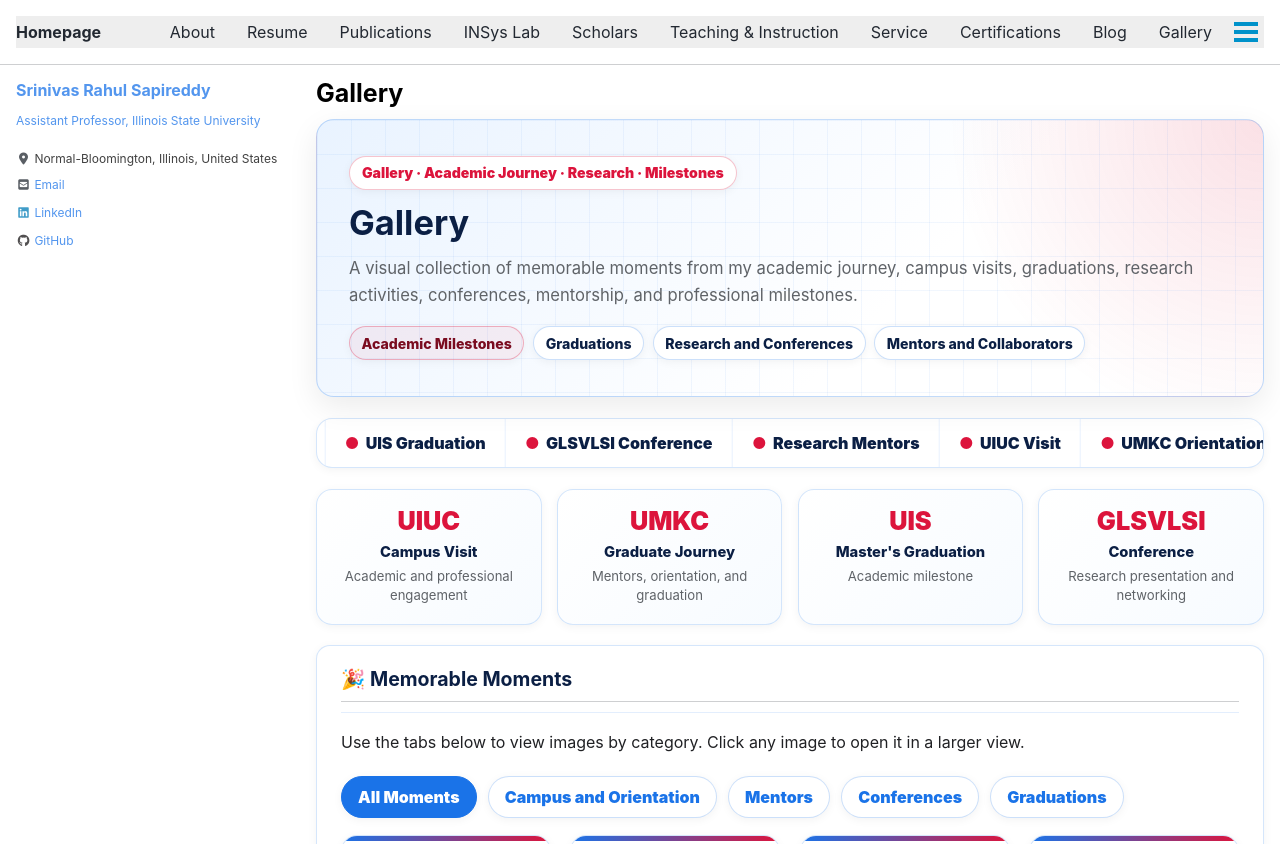
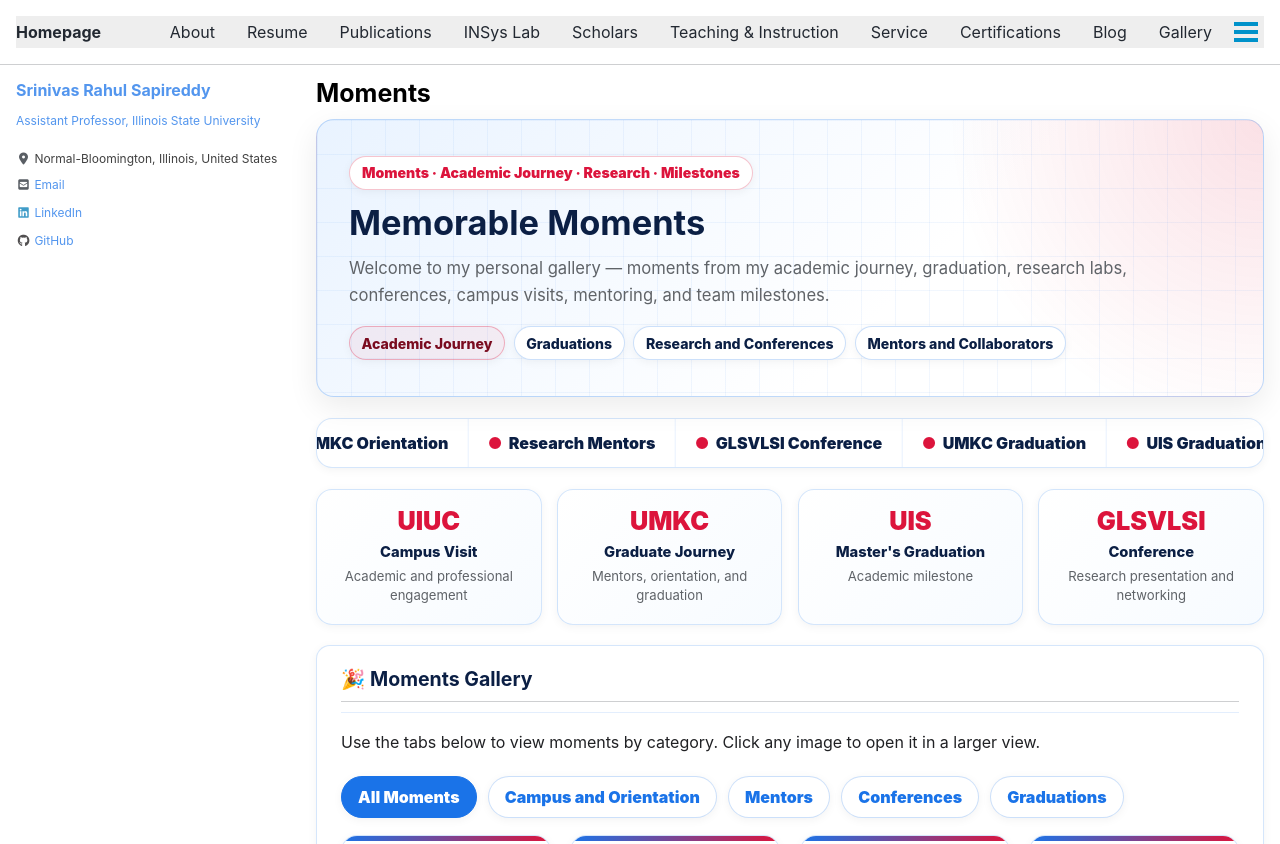
Before and after one commit to srsapireddy/srsapireddy.github.io, a Jekyll site: the page built from _pages/moments.md, in a window 1280 px wide and 1400 px high, cut to the strip 0-844 px from the top of the window. Built offline with Jekyll 4.4.1, drawn with Linux system fonts in a browser that asks for light colours; cached includes are drawn as plain includes; nearby versions of some CDN libraries.

Commit message:
Update moments.md

```diff
--- a/_pages/moments.md
+++ b/_pages/moments.md
@@ -1,7 +1,7 @@
 ---
-title: "Gallery"
+title: "Moments"
 layout: single
-permalink: /gallery/
+permalink: /moments/
 author_profile: true
 ---
 
@@ -36,12 +35,12 @@
   to{transform:scale(1); opacity:1;}
 }
 
-.gallery-wrap{
+.moments-wrap{
   animation:fadeInUp 0.85s ease-in-out;
 }
 
 /* Hero */
-.gallery-hero{
+.moments-hero{
   position:relative;
   overflow:hidden;
   border-radius:var(--radius);
@@ -54,7 +53,7 @@
   box-shadow:var(--shadow);
 }
 
-.gallery-hero::before{
+.moments-hero::before{
   content:"";
   position:absolute;
   inset:0;
@@ -83,14 +82,14 @@
   margin-bottom:0.85rem;
 }
 
-.gallery-hero h1{
+.moments-hero h1{
   margin:0;
   font-size:2.15rem;
   line-height:1.15;
   color:var(--text);
 }
 
-.gallery-hero p{
+.moments-hero p{
   margin:0.75rem 0 0 0;
   color:var(--muted);
   font-size:1.04rem;
@@ -240,7 +239,7 @@
 }
 
 /* Tabs */
-.gallery-tabs{
+.moments-tabs{
   display:flex;
   flex-wrap:wrap;
   gap:0.7rem;
@@ -279,7 +278,7 @@
   display:block;
 }
 
-/* Gallery grid */
+/* Grid */
 .highlight-grid{
   display:grid;
   grid-template-columns:repeat(4,1fr);
@@ -336,7 +335,7 @@
   font-weight:900;
 }
 
-.gallery-tag{
+.moment-tag{
   position:absolute;
   top:12px;
   left:12px;
@@ -351,11 +350,11 @@
   border:1px solid rgba(255,255,255,0.25);
 }
 
-.gallery-tag.red{
+.moment-tag.red{
   background:rgba(220,20,60,0.92);
 }
 
-.gallery-tag.green{
+.moment-tag.green{
   background:rgba(26,127,61,0.92);
 }
 
@@ -417,11 +416,11 @@
 }
 
 @media (max-width:700px){
-  .gallery-hero{
+  .moments-hero{
     padding:1.5rem 1.1rem;
   }
 
-  .gallery-hero h1{
+  .moments-hero h1{
     font-size:1.65rem;
   }
 
@@ -442,21 +441,21 @@
 }
 </style>
 
-<div class="gallery-wrap">
+<div class="moments-wrap">
 
-  <div class="gallery-hero">
+  <div class="moments-hero">
     <div class="hero-content">
-      <span class="hero-kicker">Gallery · Academic Journey · Research · Milestones</span>
+      <span class="hero-kicker">Moments · Academic Journey · Research · Milestones</span>
 
-      <h1>Gallery</h1>
+      <h1>Memorable Moments</h1>
 
       <p>
-        A visual collection of memorable moments from my academic journey, campus visits,
-        graduations, research activities, conferences, mentorship, and professional milestones.
+        Welcome to my personal gallery — moments from my academic journey, graduation,
+        research labs, conferences, campus visits, mentoring, and team milestones.
       </p>
 
       <div class="hero-badges">
-        <span class="badge red">Academic Milestones</span>
+        <span class="badge red">Academic Journey</span>
         <span class="badge">Graduations</span>
         <span class="badge">Research and Conferences</span>
         <span class="badge">Mentors and Collaborators</span>
@@ -466,19 +465,19 @@
 
   <div class="sliding-bar">
     <div class="slide-track">
+      <div class="slide-item"><span>●</span> UIUC Visit</div>
+      <div class="slide-item"><span>●</span> UMKC Orientation</div>
+      <div class="slide-item"><span>●</span> Research Mentors</div>
+      <div class="slide-item"><span>●</span> GLSVLSI Conference</div>
       <div class="slide-item"><span>●</span> UMKC Graduation</div>
       <div class="slide-item"><span>●</span> UIS Graduation</div>
-      <div class="slide-item"><span>●</span> GLSVLSI Conference</div>
-      <div class="slide-item"><span>●</span> Research Mentors</div>
+
       <div class="slide-item"><span>●</span> UIUC Visit</div>
       <div class="slide-item"><span>●</span> UMKC Orientation</div>
-
+      <div class="slide-item"><span>●</span> Research Mentors</div>
+      <div class="slide-item"><span>●</span> GLSVLSI Conference</div>
       <div class="slide-item"><span>●</span> UMKC Graduation</div>
       <div class="slide-item"><span>●</span> UIS Graduation</div>
-      <div class="slide-item"><span>●</span> GLSVLSI Conference</div>
-      <div class="slide-item"><span>●</span> Research Mentors</div>
-      <div class="slide-item"><span>●</span> UIUC Visit</div>
-      <div class="slide-item"><span>●</span> UMKC Orientation</div>
     </div>
   </div>
 
@@ -509,116 +508,116 @@
   </div>
 
   <div class="section">
-    <h2>🎉 Memorable Moments</h2>
+    <h2>🎉 Moments Gallery</h2>
     <div class="divider"></div>
 
     <p>
-      Use the tabs below to view images by category. Click any image to open it in a larger view.
+      Use the tabs below to view moments by category. Click any image to open it in a larger view.
     </p>
 
-    <div class="gallery-tabs">
-      <button class="tab-button active" onclick="openGalleryTab(event, 'all-tab')">All Moments</button>
-      <button class="tab-button" onclick="openGalleryTab(event, 'campus-tab')">Campus and Orientation</button>
-      <button class="tab-button" onclick="openGalleryTab(event, 'mentors-tab')">Mentors</button>
-      <button class="tab-button" onclick="openGalleryTab(event, 'conference-tab')">Conferences</button>
-      <button class="tab-button" onclick="openGalleryTab(event, 'graduation-tab')">Graduations</button>
+    <div class="moments-tabs">
+      <button class="tab-button active" onclick="openMomentTab(event, 'all-tab')">All Moments</button>
+      <button class="tab-button" onclick="openMomentTab(event, 'campus-tab')">Campus and Orientation</button>
+      <button class="tab-button" onclick="openMomentTab(event, 'mentors-tab')">Mentors</button>
+      <button class="tab-button" onclick="openMomentTab(event, 'conference-tab')">Conferences</button>
+      <button class="tab-button" onclick="openMomentTab(event, 'graduation-tab')">Graduations</button>
     </div>
 
     <div id="all-tab" class="tab-panel active">
       <div class="highlight-grid">
 
         <div class="highlight-card">
-          <span class="gallery-tag">Campus</span>
+          <span class="moment-tag">Campus</span>
           <img src="/images/Gies.jpeg" alt="Campus visit to University of Illinois Urbana-Champaign.">
           <h4>Campus visit to University of Illinois Urbana-Champaign.</h4>
         </div>
 
         <div class="highlight-card">
-          <span class="gallery-tag">Orientation</span>
+          <span class="moment-tag">Orientation</span>
           <img src="/images/orientation1.jpeg" alt="Welcoming new students at UMKC Orientation, Fall 2025.">
           <h4>Welcoming new students at UMKC Orientation, Fall 2025.</h4>
         </div>
 
         <div class="highlight-card">
-          <span class="gallery-tag red">Mentor</span>
+          <span class="moment-tag red">Mentor</span>
           <img src="/images/shyu.jpeg" alt="With Professor Shyu, UMKC">
           <h4>With Professor Shyu, UMKC</h4>
         </div>
 
         <div class="highlight-card">
-          <span class="gallery-tag red">Advisor</span>
+          <span class="moment-tag red">Advisor</span>
           <img src="/images/most.jpeg" alt="With Professor Rahman, UMKC Ph.D. Advisor">
           <h4>With Professor Rahman, UMKC (Ph.D. Advisor)</h4>
         </div>
 
         <div class="highlight-card">
-          <span class="gallery-tag red">Mentor</span>
+          <span class="moment-tag red">Mentor</span>
           <img src="/images/masud1.jpeg" alt="With Professor Masud, UMKC Mentor and Department Chair">
           <h4>With Professor Masud, UMKC (Mentor and Department Chair).</h4>
         </div>
 
         <div class="highlight-card">
-          <span class="gallery-tag green">Conference</span>
+          <span class="moment-tag green">Conference</span>
           <img src="/images/pos1.jpeg" alt="GLSVLSI Conference 2025">
           <h4>GLSVLSI Conference 2025</h4>
         </div>
 
         <div class="highlight-card">
-          <span class="gallery-tag green">Conference</span>
+          <span class="moment-tag green">Conference</span>
           <img src="/images/pos2.jpeg" alt="GLSVLSI Conference 2025">
           <h4>GLSVLSI Conference 2025</h4>
         </div>
 
         <div class="highlight-card">
-          <span class="gallery-tag">Graduation</span>
+          <span class="moment-tag">Graduation</span>
           <img src="/images/grad0.jpg" alt="UMKC Master’s Graduation">
           <h4>UMKC Master’s Graduation</h4>
         </div>
 
         <div class="highlight-card">
-          <span class="gallery-tag">Graduation</span>
+          <span class="moment-tag">Graduation</span>
           <img src="/images/grad1.jpg" alt="UMKC Master’s Graduation, 2016">
           <h4>UMKC Master’s Graduation, 2016</h4>
         </div>
 
         <div class="highlight-card">
-          <span class="gallery-tag">Graduation</span>
+          <span class="moment-tag">Graduation</span>
           <img src="/images/grad2.jpg" alt="UMKC Master’s Graduation, 2016">
           <h4>UMKC Master’s Graduation, 2016</h4>
         </div>
 
         <div class="highlight-card">
-          <span class="gallery-tag">Graduation</span>
+          <span class="moment-tag">Graduation</span>
           <img src="/images/grad3.jpg" alt="UMKC Master’s Graduation, 2016">
           <h4>UMKC Master’s Graduation, 2016</h4>
         </div>
 
         <div class="highlight-card">
-          <span class="gallery-tag">Graduation</span>
+          <span class="moment-tag">Graduation</span>
           <img src="/images/grad4.jpg" alt="UMKC Master’s Graduation, 2016">
           <h4>UMKC Master’s Graduation, 2016</h4>
         </div>
 
         <div class="highlight-card">
-          <span class="gallery-tag">Graduation</span>
+          <span class="moment-tag">Graduation</span>
           <img src="/images/grad5.jpg" alt="UMKC Master’s Graduation, 2016">
           <h4>UMKC Master’s Graduation, 2016</h4>
         </div>
 
         <div class="highlight-card">
-          <span class="gallery-tag">Graduation</span>
+          <span class="moment-tag">Graduation</span>
           <img src="/images/grad7.jpeg" alt="UIS Master’s Graduation, 2018">
           <h4>UIS Master’s Graduation, 2018</h4>
         </div>
 
         <div class="highlight-card">
-          <span class="gallery-tag">Graduation</span>
+          <span class="moment-tag">Graduation</span>
           <img src="/images/grad6.jpeg" alt="UIS Master’s Graduation, 2018">
           <h4>UIS Master’s Graduation, 2018</h4>
         </div>
 
         <div class="highlight-card">
-          <span class="gallery-tag green">Conference</span>
+          <span class="moment-tag green">Conference</span>
           <img src="/images/pos3.jpeg" alt="GLSVLSI Conference">
           <h4>GLSVLSI Conference</h4>
         </div>
@@ -630,13 +629,13 @@
       <div class="highlight-grid">
 
         <div class="highlight-card">
-          <span class="gallery-tag">Campus</span>
+          <span class="moment-tag">Campus</span>
           <img src="/images/Gies.jpeg" alt="Campus visit to University of Illinois Urbana-Champaign.">
           <h4>Campus visit to University of Illinois Urbana-Champaign.</h4>
         </div>
 
         <div class="highlight-card">
-          <span class="gallery-tag">Orientation</span>
+          <span class="moment-tag">Orientation</span>
           <img src="/images/orientation1.jpeg" alt="Welcoming new students at UMKC Orientation, Fall 2025.">
           <h4>Welcoming new students at UMKC Orientation, Fall 2025.</h4>
         </div>
@@ -648,19 +647,19 @@
       <div class="highlight-grid">
 
         <div class="highlight-card">
-          <span class="gallery-tag red">Mentor</span>
+          <span class="moment-tag red">Mentor</span>
           <img src="/images/shyu.jpeg" alt="With Professor Shyu, UMKC">
           <h4>With Professor Shyu, UMKC</h4>
         </div>
 
         <div class="highlight-card">
-          <span class="gallery-tag red">Advisor</span>
+          <span class="moment-tag red">Advisor</span>
           <img src="/images/most.jpeg" alt="With Professor Rahman, UMKC Ph.D. Advisor">
           <h4>With Professor Rahman, UMKC (Ph.D. Advisor)</h4>
         </div>
 
         <div class="highlight-card">
-          <span class="gallery-tag red">Mentor</span>
+          <span class="moment-tag red">Mentor</span>
           <img src="/images/masud1.jpeg" alt="With Professor Masud, UMKC Mentor and Department Chair">
           <h4>With Professor Masud, UMKC (Mentor and Department Chair).</h4>
         </div>
@@ -672,19 +671,19 @@
       <div class="highlight-grid">
 
         <div class="highlight-card">
-          <span class="gallery-tag green">Conference</span>
+          <span class="moment-tag green">Conference</span>
           <img src="/images/pos1.jpeg" alt="GLSVLSI Conference 2025">
           <h4>GLSVLSI Conference 2025</h4>
         </div>
 
         <div class="highlight-card">
-          <span class="gallery-tag green">Conference</span>
+          <span class="moment-tag green">Conference</span>
           <img src="/images/pos2.jpeg" alt="GLSVLSI Conference 2025">
           <h4>GLSVLSI Conference 2025</h4>
         </div>
 
         <div class="highlight-card">
-          <span class="gallery-tag green">Conference</span>
+          <span class="moment-tag green">Conference</span>
           <img src="/images/pos3.jpeg" alt="GLSVLSI Conference">
           <h4>GLSVLSI Conference</h4>
         </div>
@@ -696,49 +695,49 @@
       <div class="highlight-grid">
 
         <div class="highlight-card">
-          <span class="gallery-tag">Graduation</span>
+          <span class="moment-tag">Graduation</span>
           <img src="/images/grad0.jpg" alt="UMKC Master’s Graduation">
           <h4>UMKC Master’s Graduation</h4>
         </div>
 
         <div class="highlight-card">
-          <span class="gallery-tag">Graduation</span>
+          <span class="moment-tag">Graduation</span>
           <img src="/images/grad1.jpg" alt="UMKC Master’s Graduation, 2016">
           <h4>UMKC Master’s Graduation, 2016</h4>
         </div>
 
         <div class="highlight-card">
-          <span class="gallery-tag">Graduation</span>
+          <span class="moment-tag">Graduation</span>
           <img src="/images/grad2.jpg" alt="UMKC Master’s Graduation, 2016">
           <h4>UMKC Master’s Graduation, 2016</h4>
         </div>
 
         <div class="highlight-card">
-          <span class="gallery-tag">Graduation</span>
+          <span class="moment-tag">Graduation</span>
           <img src="/images/grad3.jpg" alt="UMKC Master’s Graduation, 2016">
           <h4>UMKC Master’s Graduation, 2016</h4>
         </div>
 
         <div class="highlight-card">
-          <span class="gallery-tag">Graduation</span>
+          <span class="moment-tag">Graduation</span>
           <img src="/images/grad4.jpg" alt="UMKC Master’s Graduation, 2016">
           <h4>UMKC Master’s Graduation, 2016</h4>
         </div>
 
         <div class="highlight-card">
-          <span class="gallery-tag">Graduation</span>
+          <span class="moment-tag">Graduation</span>
           <img src="/images/grad5.jpg" alt="UMKC Master’s Graduation, 2016">
           <h4>UMKC Master’s Graduation, 2016</h4>
         </div>
 
         <div class="highlight-card">
-          <span class="gallery-tag">Graduation</span>
+          <span class="moment-tag">Graduation</span>
           <img src="/images/grad7.jpeg" alt="UIS Master’s Graduation, 2018">
           <h4>UIS Master’s Graduation, 2018</h4>
         </div>
 
         <div class="highlight-card">
-          <span class="gallery-tag">Graduation</span>
+          <span class="moment-tag">Graduation</span>
           <img src="/images/grad6.jpeg" alt="UIS Master’s Graduation, 2018">
           <h4>UIS Master’s Graduation, 2018</h4>
         </div>
```
Also changed, not shown: other parts of _pages/moments.md (+2 -3 lines).
